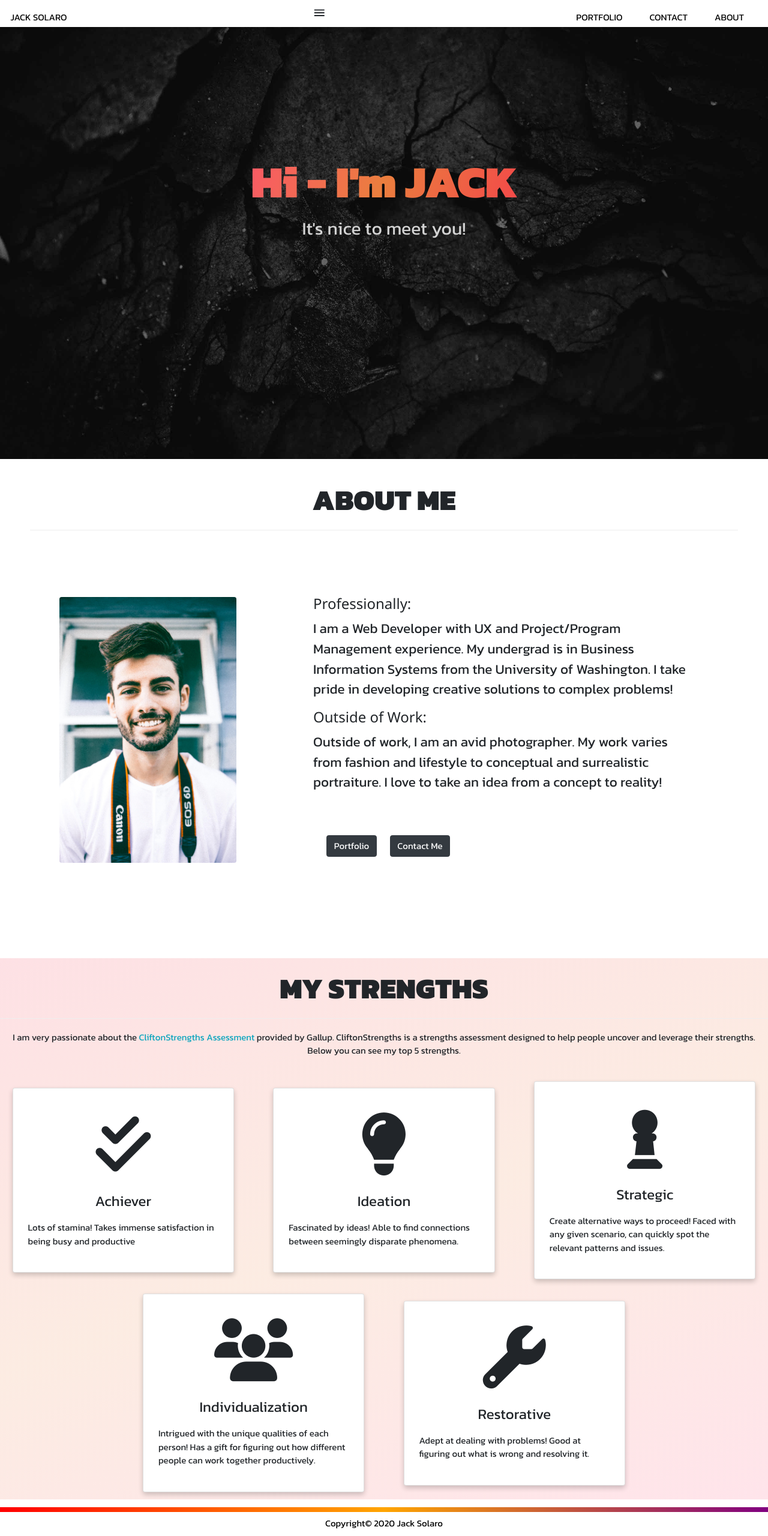
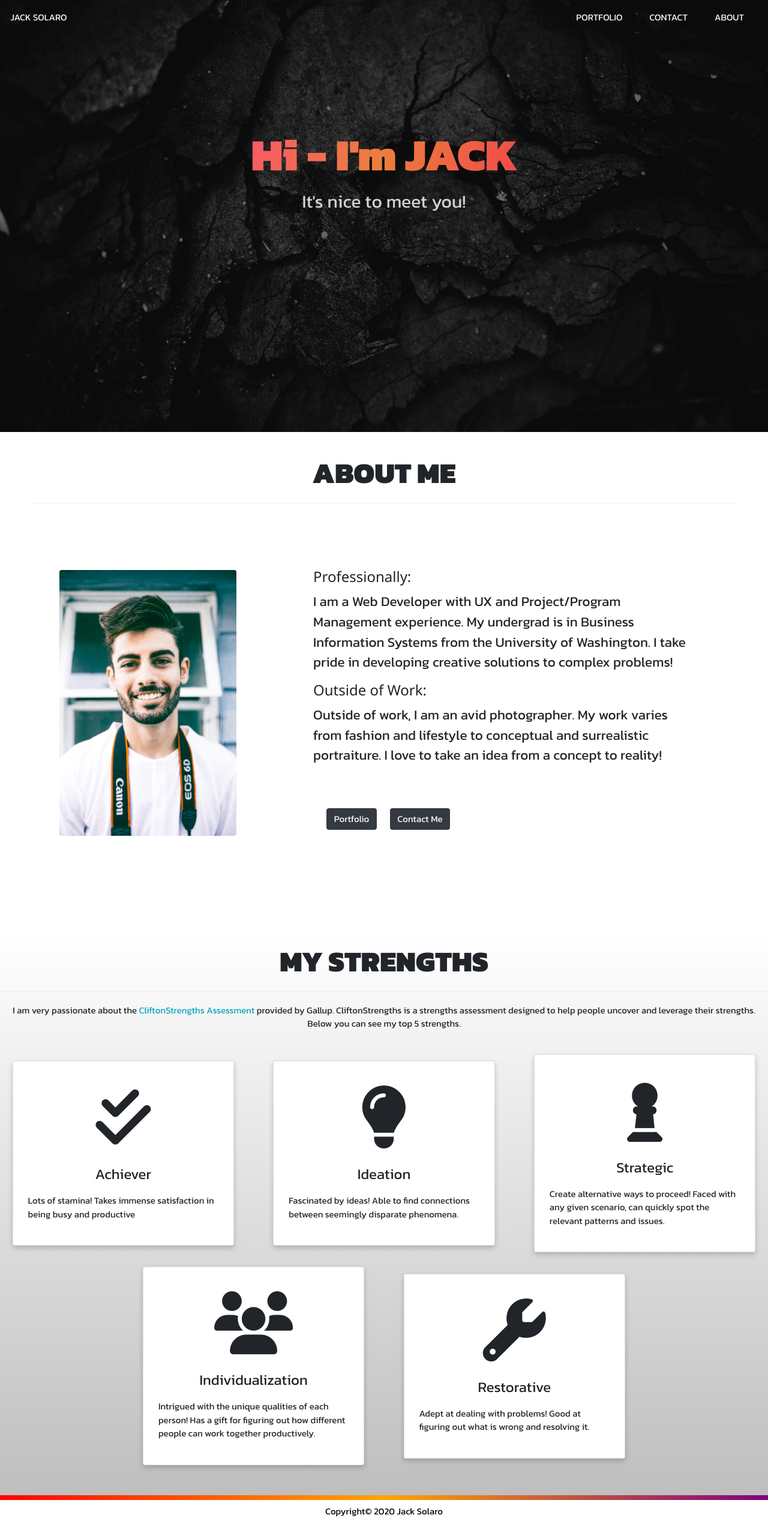
Before and after one commit to jacksolaro/react-portfolio, a React (Create React App) app: page / in a window 1280 px wide. Shown: the whole page at 60% size. Built offline with nearby package versions, Linux system fonts and the light colour scheme.

Commit message:
strength section

```diff
--- a/src/components/Footer/Footer.css
+++ b/src/components/Footer/Footer.css
@@ -3,7 +3,6 @@ FOOTER STYLING
 ======================================== */
 
 footer {
-  margin-top: 25px;
   height: 6vh;
   width: 100%;
   bottom: 0;
--- a/src/components/Nav/Nav.css
+++ b/src/components/Nav/Nav.css
@@ -1,18 +1,16 @@
 /* ========================================
 NAV STYLING
 ======================================== */
-/* * {
-  border: 1px solid black;
-} */
 
 .nav {
   width: 100%;
   padding: 10px;
   height: 45px;
-  z-index: 1;
+  z-index: 2;
   display: flex;
   justify-content: space-between;
   background-color: transparent;
+  position: absolute;
 }
 
 .nav-hamburger {
@@ -21,7 +19,7 @@ NAV STYLING
 
 .nav-logo {
   display: block;
-  color: black;
+  color: white;
   text-align: center;
   text-decoration: none;
   padding: 7.5px;
@@ -44,7 +42,7 @@ li {
 
 li a {
   display: block;
-  color: black;
+  color: white;
   text-align: center;
   text-decoration: none;
 }
--- a/src/components/StrengthSection/StrengthSection.css
+++ b/src/components/StrengthSection/StrengthSection.css
@@ -1,9 +1,9 @@
 .strength__section {
-  background: rgb(255, 74, 118);
+  background: rgb(190, 190, 190);
   background: linear-gradient(
-    339deg,
-    rgba(255, 74, 118, 0.15) 0%,
-    rgba(235, 126, 62, 0.15) 50%,
-    rgba(245, 51, 78, 0.15) 100%
+    0deg,
+    rgba(190, 190, 190, 1) 0%,
+    rgba(255, 255, 255, 1) 100%
   );
+  padding-bottom: 50px;
 }
```
